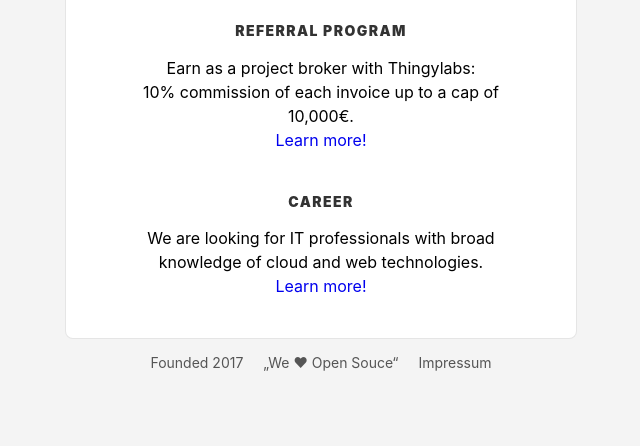
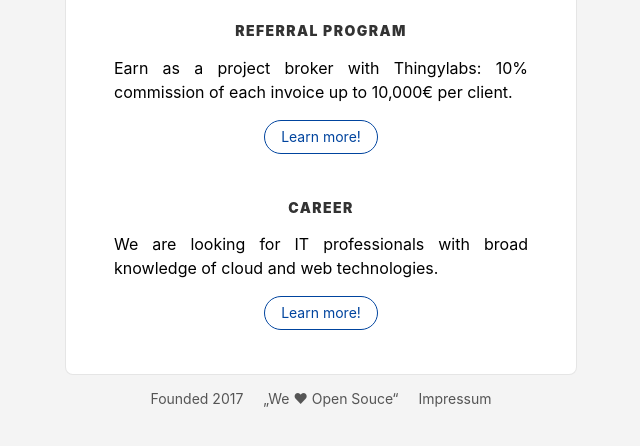
Before and after one commit to michbert/thingylabs.github.io, a plain HTML site: page index.html in a window 1280 px wide. Shown: the part 1618-2064 px from the top of the page, without its empty margins (319-959 px from the left). Drawn offline with Linux system fonts and the light colour scheme.

Commit message:
Text justified and pill buttons on index page

```diff
--- a/i18n/index-html.js
+++ b/i18n/index-html.js
@@ -1,15 +1,17 @@
 const translation = {
   'about-1': 'Welcome to Thingylabs! We are <b>your reliable partner for individual software solutions</b>. As experts in modern web technologies, we specialize in implementing your visions and achieving your digital goals.',
   'about-2': 'As <b>your equal partner</b>, we develop tailor-made solutions and work closely with you. We support companies of all sizes on their way to digital transformation.',
-  'about-3': '<a class="f6 grow no-underline br-pill ph3 pv2 mb2 dib white bg-dark-blue" href="https://calendar.app.google/Ejd527BtwpA4TDyr7">Book an appointment</a>',
+  'about-3': '<a class="f6 grow no-underline br-pill ph3 pv2 mb2 dib white bg-dark-blue" href="https://calendar.app.google/Ejd527BtwpA4TDyr7">Book an appointment!</a>',
   'case-study-1': 'Case study',
   'case-study-2': 'PANTARIS (formerly Calponia)',
   'case-study-3': 'Find out how we support the Bosch Group on their cloud platform <a referrerpolicy="no-referrer" class="link underline-hover" href="https://www.etas.com/en/applications/pantaris.php">PANTARIS</a> from the technical planning to the international productive operation and continue to actively support them. <span class="i dark-grey">...more on that shortly!</span>',
   'clients': 'Clients',
   'founder': 'Founder',
   'referral-1': 'Referral program',
-  'referral-2': 'Earn as a project broker with Thingylabs:<br>10% commission of each invoice up to a cap of 10,000€.<br><a class="link underline-hover" href="referral.html#/en">Learn more!</a>',
-  'carrer-1': 'Career',
-  'career-2': 'We are looking for IT professionals with broad knowledge of cloud and web technologies.<br><a class="link underline-hover" href="career.html">Learn more!</a>',
+  'referral-2': 'Earn as a project broker with Thingylabs: 10% commission of each invoice up to 10,000€ per client.',
+  'referral-3': '<a class="f6 grow no-underline br-pill ba ph3 pv2 mb2 dib dark-blue" href="referral.html#/en">Learn more!</a>',
+  'career-1': 'Career',
+  'career-2': 'We are looking for IT professionals with broad knowledge of cloud and web technologies.',
+  'career-3': '<a class="f6 grow no-underline br-pill ba ph3 pv2 mb2 dib dark-blue" href="career.html">Learn more!</a>',
   'footer': 'Founded 2017'
 }
--- a/index.html
+++ b/index.html
@@ -141,21 +141,27 @@
 
   <div class="pt3 tc"><span class="f6 dark-gray fw2 ttu tracked fw9" data-i18n="referral-1">Referral-Programm</span></div>
 
-  <ul class="list ph4 ph3-ns tc">
-    <li class="ph1 pb2"><p class="lh-copy pt0 mt0 mb0-ns mb2" data-i18n="referral-2">
-      Verdienen Sie als Projektvermittler mit Thingylabs:<br>10% Provision von jeder Rechnung bis zu einer Deckelung von 10.000€.<br>
-      <a class="link underline-hover" href="referral.html">Mehr erfahren!</a>
-    </p></li>
-  </ul>
+  <p class="ph4 ph3-ns lh-copy tj" data-i18n="referral-2">
+    Verdienen Sie als Projektvermittler mit Thingylabs: 10% Provision von jeder Rechnung bis zu 10.000€ pro Kunde.
+  </p>
 
-  <div class="pt3 tc"><span class="f6 dark-gray fw2 ttu tracked fw9" data-i18n="carrer-1">Karriere</span></div>
+  <p class="pt0 pb1 ph4 ph3-ns tc" data-i18n="referral-3">
+    <a class="f6 grow no-underline br-pill ba ph3 pv2 mb2 dib dark-blue" href="referral.html">
+      Mehr erfahren!
+    </a>
+  </p>
 
-  <ul class="list ph4 ph3-ns tc">
-    <li class="ph1 pb2"><p class="lh-copy pt0 mt0 mb0-ns mb2" data-i18n="career-2">
-      Wir suchen passionierte Cloud- und Web-Entwickler.<br>
-      <a class="link underline-hover" href="career.html">Mehr erfahren!</a>
-    </p></li>
-  </ul>
+  <div class="pt3 tc"><span class="f6 dark-gray fw2 ttu tracked fw9" data-i18n="career-1">Karriere</span></div>
+
+  <p class="ph4 ph3-ns lh-copy tj" data-i18n="career-2">
+    Wir suchen passionierte Cloud- und Web-Entwickler.
+  </p>
+
+  <p class="pt0 pb1 ph4 ph3-ns tc" data-i18n="career-3">
+    <a class="f6 grow no-underline br-pill ba ph3 pv2 mb2 dib dark-blue" href="career.html">
+      Mehr erfahren!
+    </a>
+  </p>
 </article>
 
 <footer class="ph3 pb5-ns pb4">
```
